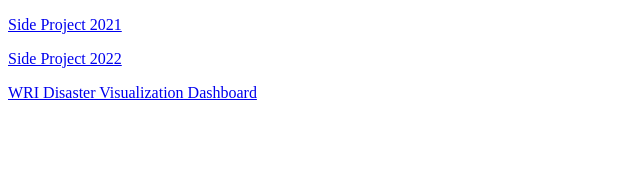
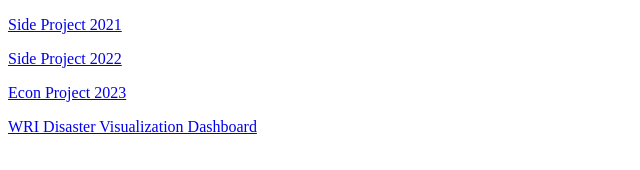
Before and after one commit to PrajwalVandana/PrajwalVandana.github.io, a plain HTML site: page index.html in a window 1280 px wide. Shown: the whole page, without its empty margins (0-640 px from the left). Drawn offline with Linux system fonts and the light colour scheme.

Commit message:
Update index.html

```diff
--- a/index.html
+++ b/index.html
@@ -4,6 +4,7 @@
 
 <p><a href="game.html">Side Project 2021</a></p>
 <p><a href="web.html">Side Project 2022</a></p>
+<p><a href="web/econ.html">Econ Project 2023</a></p>
 <p><a href="WRI Visualization/wri.html">WRI Disaster Visualization Dashboard</a></p>
 
 </body>
```
